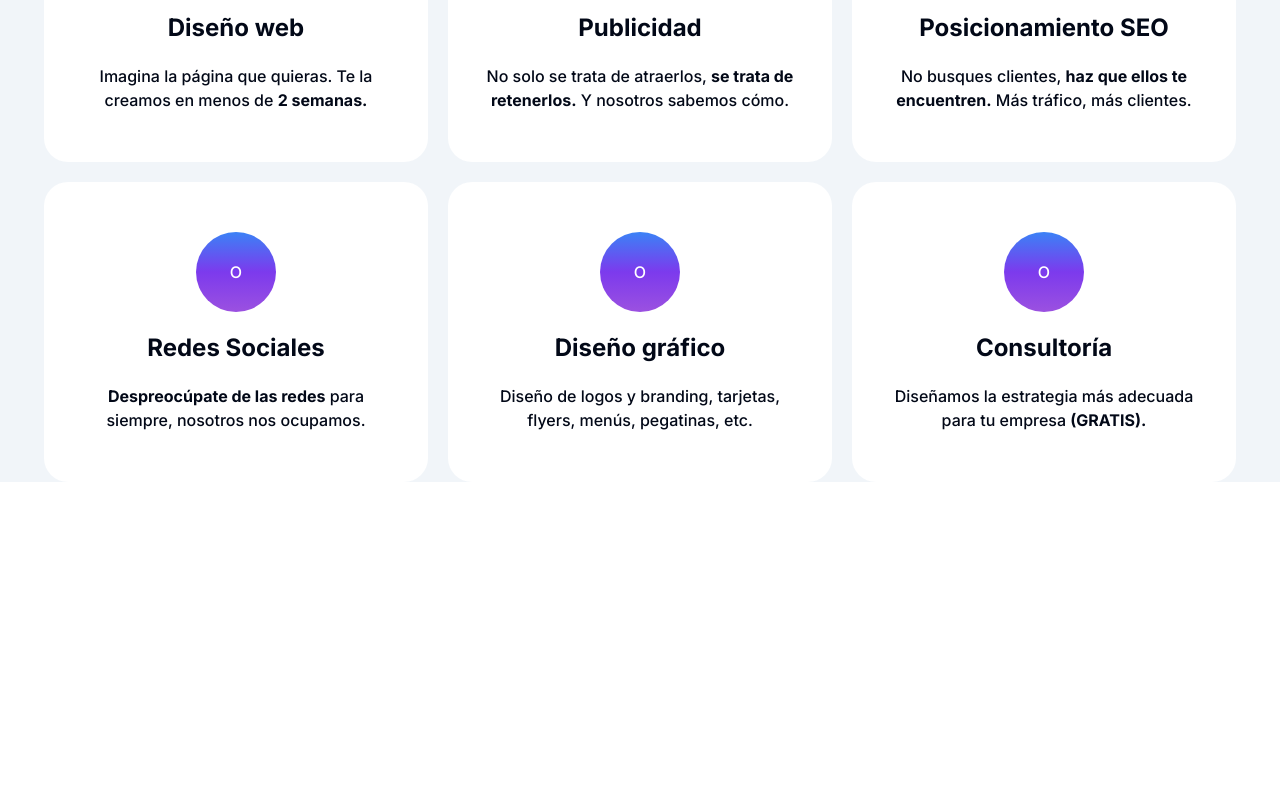
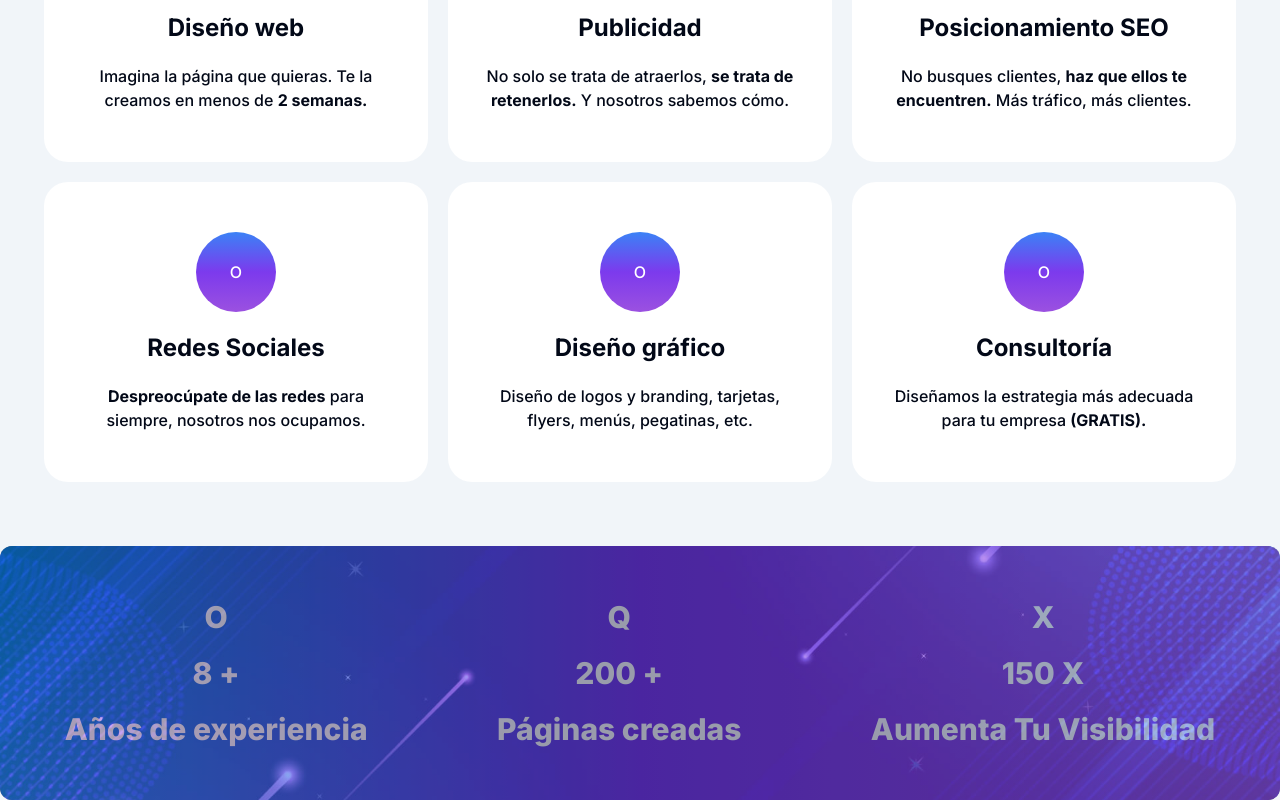
Before and after one commit to ffran96/creativestudioagency, a Next.js app: page / in a window 1280 px wide. Shown: the part 1234-2034 px from the top of the page. Before the commit the page ends 1716 px from the top, so only its background shows below. Built offline with nearby package versions, Linux system fonts and the light colour scheme.

Commit message:
stadistics

```diff
--- a/src/app/Components/Hero.tsx
+++ b/src/app/Components/Hero.tsx
@@ -18,7 +18,7 @@ export default function Hero() {
       }}>
       <CarouselContent>
         {HeroItem.map(({ id, image, title, slogan, subtitle }) => (
-          <CarouselItem key={id} className="flex bg-cover bg-center h-svh w-svw relative">
+          <CarouselItem key={id} className="flex h-svh  w-svw relative">
             <img className='absolute object-cover w-full h-full' src={image} />
             <div className='bg-gradient-to-r from-[#0692e3] via-violet-600 to-[#9b51e0] size-full absolute opacity-60' ></div>
             <div className='flex flex-col gap-5 md:max-w-4xl m-auto z-10 max-w-80'>
--- a/src/app/Components/Navbar.tsx
+++ b/src/app/Components/Navbar.tsx
@@ -4,7 +4,7 @@ import { Links } from "../../Data/Links";
 
 export default function Navbar() {
     return (
-        <nav className="absolute w-screen z-10 flex items-center justify-around border-b-[1px]">
+        <nav className="absolute w-full z-10 flex items-center justify-around border-b-[1px]">
             <div>
                 <Link href={"/"}>
                     <Logo width={250} height={100} />
--- a/src/app/Components/Services.tsx
+++ b/src/app/Components/Services.tsx
@@ -3,7 +3,7 @@ import React from "react";
 
 export default function Services() {
   return (
-    <article className="flex flex-col gap-5 font-medium bg-slate-100">
+    <article className="relative flex flex-col gap-5 font-medium bg-slate-100">
       <h3 className="mt-16 uppercase flex justify-center text-[#0045FF]">
         --- Nuestros servicios ---
       </h3>
--- /dev/null
+++ b/src/app/Components/Stadistics.tsx
@@ -0,0 +1,46 @@
+import React from "react";
+
+const stadistics = [
+  {
+    id: 0,
+    icon: "O",
+    value: "8 +",
+    description: "Años de experiencia",
+  },
+  {
+    id: 1,
+    icon: "Q",
+    value: "200 +",
+    description: "Páginas creadas",
+  },
+  {
+    id: 2,
+    icon: "X",
+    value: "150 X",
+    description: "Aumenta Tu Visibilidad",
+  },
+];
+
+export default function Stadistics() {
+  return (
+    <article className="absolute pt-16 bg-slate-100 w-full">
+      <div className="flex  justify-center max-w-7xl m-auto">
+        <div className="relative w-[1380px] h-[254px] rounded-xl overflow-hidden ">
+          <img
+            className="absolute object-cover w-full h-full "
+            src="/abs_bg_3.jpg"
+          />
+          <div className=" flex justify-around bg-gradient-to-r from-[#0692e3] via-violet-600 to-[#9b51e0] size-full  opacity-60 ">
+            {stadistics.map(({ id, icon, value, description }) => (
+              <div key={id} className="flex md:flex-col justify-center gap-5 items-center z-10  ">
+                <div className="text-white font-extrabold text-3xl">{icon}</ div>
+                <div className="text-white font-extrabold text-3xl">{value}</ div>
+                <div className="text-white font-extrabold text-3xl">{description}</ div>
+              </div>
+            ))}
+          </div>
+        </div>
+      </div>
+    </article>
+  );
+}
--- a/src/app/page.tsx
+++ b/src/app/page.tsx
@@ -1,11 +1,13 @@
 import Hero from "./Components/Hero"
 import Services from "./Components/Services";
+import Stadistics from "./Components/Stadistics";
 
 export default function Home() {
   return (
     <main>
       <Hero />
       <Services />
+      <Stadistics />
 
     </main>
   );
```
Also changed, not shown: public/abs_bg_3.jpg (added).
